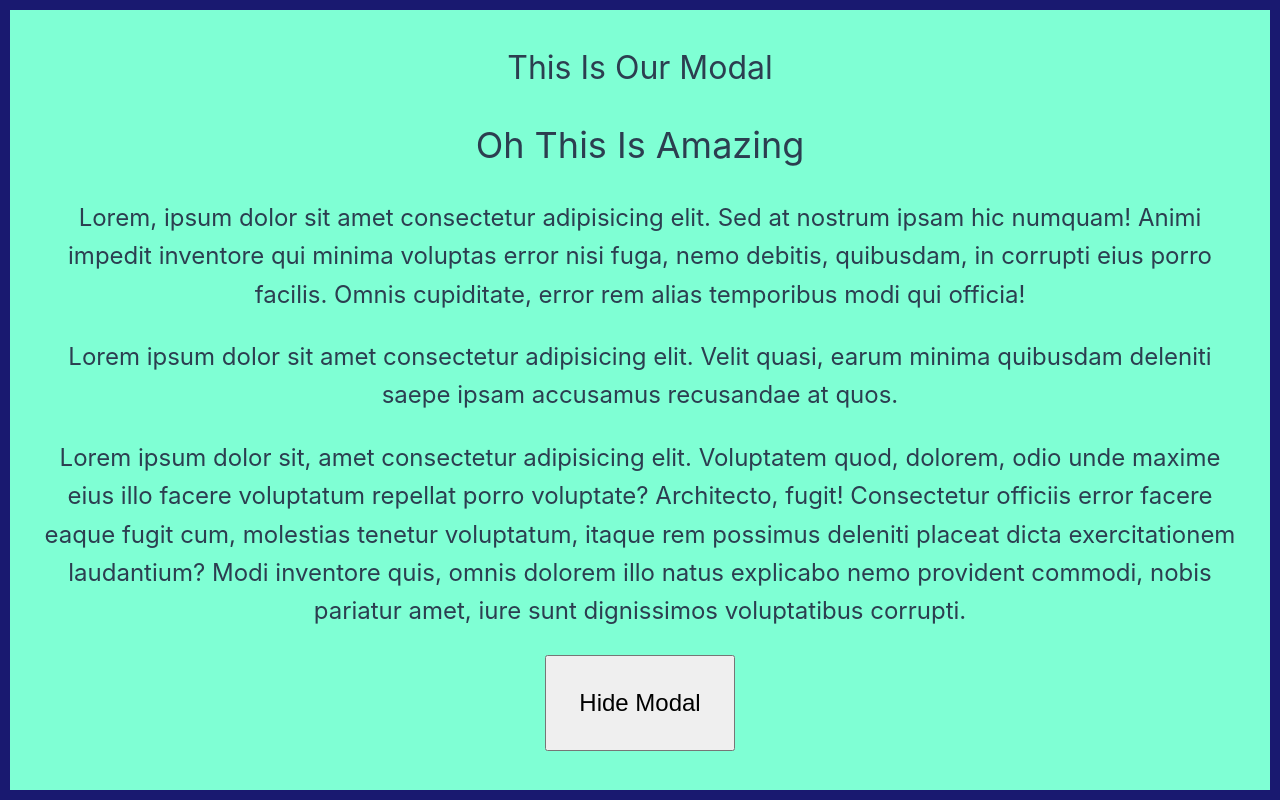
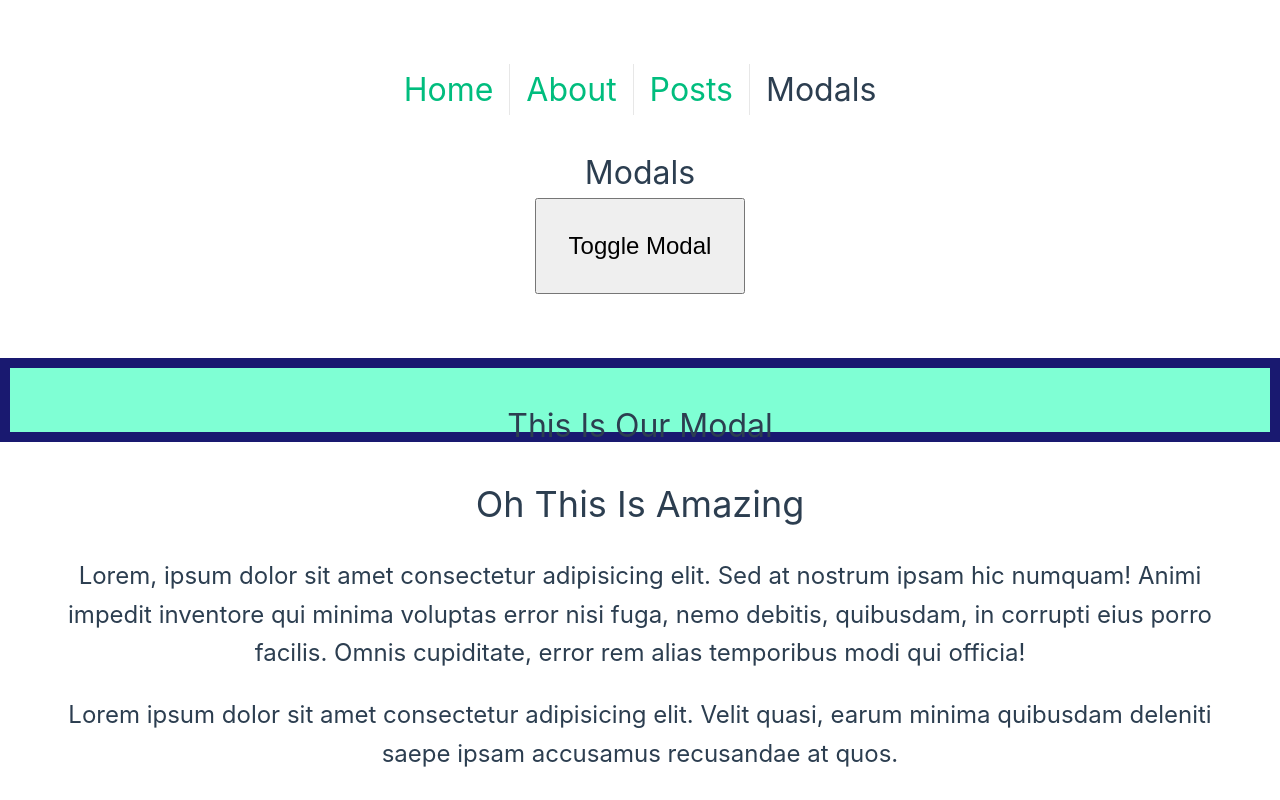
Before and after one commit to robots4life/vue-capi-basics, a Vue app: page /modals in a window 1280 px wide. Both pictures are taken after a click on the button "Toggle Modal". Shown: the top 800 px of the page. Built offline with nearby package versions, Linux system fonts and the light colour scheme.

Commit message:
comments

```diff
--- a/index.html
+++ b/index.html
@@ -6,8 +6,13 @@
 		<meta name="viewport" content="width=device-width, initial-scale=1.0" />
 		<title>Vite Composition API Training</title>
 	</head>
+	<!-- due to css position: relative; on * the modal does not fill the viewport -->
+	<!-- one way could be to add a modals-container class to the body
+		 on click and once the class is added teleport the modal to the body
+		 like this we leave the original css untouched -->
 	<body>
 		<div id="app"></div>
+		<div class="modals-container"></div>
 		<script type="module" src="/src/main.js"></script>
 	</body>
 </html>
--- a/src/views/ModalsView.vue
+++ b/src/views/ModalsView.vue
@@ -2,8 +2,10 @@
 	<div class="modals">
 		<h1>Modals</h1>
 		<button @click="showModal = !showModal" class="btn">Toggle Modal</button>
-		<teleport to="body">
-			<div class="modal" v-if="showModal">
+		<!-- add modals container to the element in the app with the modals-container class
+             in this case the body element -->
+		<teleport to=".modals-container">
+			<div v-if="showModal" class="modal">
 				<h1>This Is Our Modal</h1>
 				<h2>Oh This Is Amazing</h2>
 				<p>Lorem, ipsum dolor sit amet consectetur adipisicing elit. Sed at nostrum ipsam hic numquam! Animi impedit inventore qui minima voluptas error nisi fuga, nemo debitis, quibusdam, in corrupti eius porro facilis. Omnis cupiditate, error rem alias temporibus modi qui officia!</p>
```
